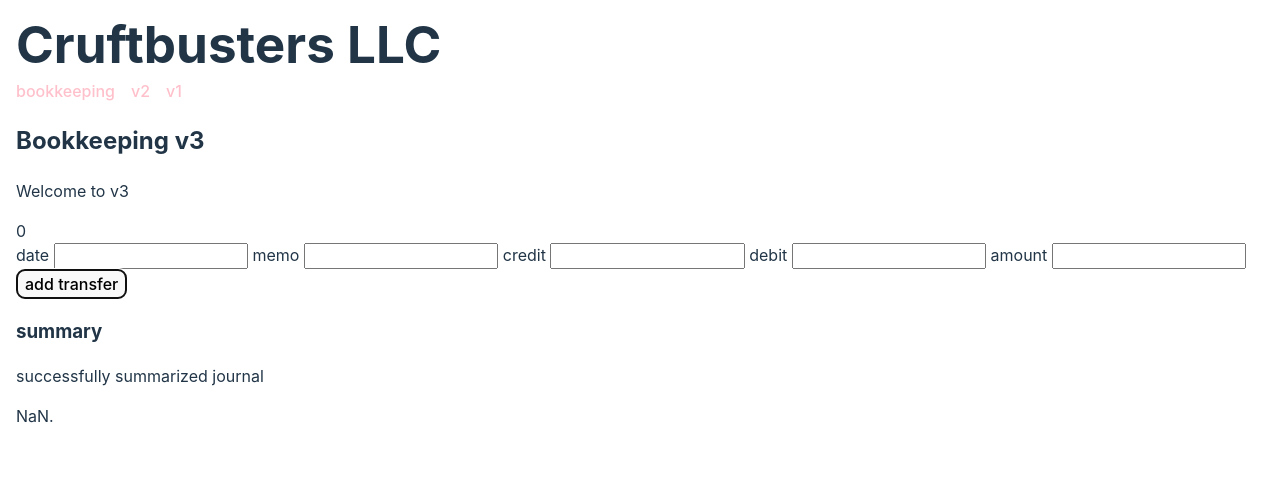
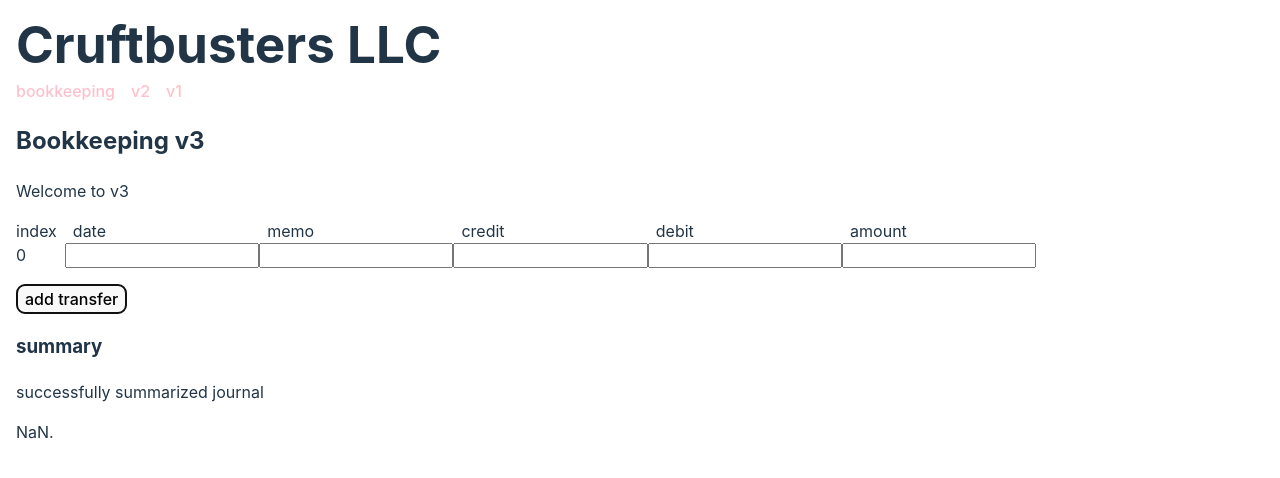
Before and after one commit to cruftbusters/devpod, a React (Vite) app in the folder apps/home/: page /bookkeeping in a window 1280 px wide. Both pictures are taken after a click on the button "add transfer". Shown: the top 478 px of the page. Built offline with nearby package versions, Linux system fonts and the light colour scheme.

Commit message:
spiff up v3 grid

```diff
--- a/apps/home/src/BookkeepingV3.tsx
+++ b/apps/home/src/BookkeepingV3.tsx
@@ -51,44 +51,72 @@ class Journal {
 function Editor({ journal }: { journal: ReturnType<typeof useJournal> }) {
   return (
     <>
+      <div
+        style={{
+          display: 'inline-grid',
+          gridTemplateColumns: 'repeat(6,auto)',
+        }}
+      >
+        <div
+          style={{
+            gridColumn: '1/-1',
+            display: 'grid',
+            gridTemplateColumns: 'subgrid',
+            gridGap: '1em',
+          }}
+        >
+          <span>index</span>
+          <span>date</span>
+          <span>memo</span>
+          <span>credit</span>
+          <span>debit</span>
+          <span>amount</span>
+        </div>
         {journal.transfers.map((transfer, index) => (
-        <div key={index}>
+          <div
+            key={index}
+            style={{
+              gridColumn: '1/-1',
+              display: 'grid',
+              gridTemplateColumns: 'subgrid',
+            }}
+          >
             {` ${index} `}
-          <div>
-            <label>
-              {' date '}
-              <input />
-            </label>
-            <label>
-              {' memo '}
-              <input />
-            </label>
-            <TextField
-              name={'credit'}
-              onChange={(credit) =>
+            <div
+              style={{
+                gridColumn: '2/-1',
+                display: 'grid',
+                gridTemplateColumns: 'subgrid',
+              }}
+            >
+              <input aria-label={'date'} />
+              <input aria-label={'memo'} />
+              <input
+                aria-label={'credit'}
+                onChange={(e) =>
                   journal.updateTransfer(index, (transfer) => ({
                     ...transfer,
-                  credit,
+                    credit: e.target.value,
                   }))
                 }
                 value={transfer.credit}
               />
-            <TextField
-              name={'debit'}
-              onChange={(debit) =>
+              <input
+                aria-label={'debit'}
+                onChange={(e) =>
                   journal.updateTransfer(index, (transfer) => ({
                     ...transfer,
-                  debit,
+                    debit: e.target.value,
                   }))
                 }
                 value={transfer.debit}
               />
-            <TextField
-              name={'amount'}
-              onChange={(amount) =>
+              <input
+                aria-label={'amount'}
+                onChange={(e) =>
                   journal.updateTransfer(index, (transfer) => ({
                     ...transfer,
-                  amount,
+                    amount: e.target.value,
                   }))
                 }
                 value={transfer.amount}
@@ -96,25 +124,11 @@ function Editor({ journal }: { journal: ReturnType<typeof useJournal> }) {
             </div>
           </div>
         ))}
+      </div>
+      <p>
         <button onClick={() => journal.addTransfer()}>add transfer</button>
+      </p>
     </>
-  )
-}
-
-function TextField({
-  name,
-  onChange,
-  value,
-}: {
-  onChange: (text: string) => void
-  value: string
-  name: string
-}) {
-  return (
-    <label>
-      {` ${name} `}
-      <input onChange={(e) => onChange(e.target.value)} value={value} />
-    </label>
   )
 }
 
```
Lines whose indentation alone changed are shown as unchanged.
